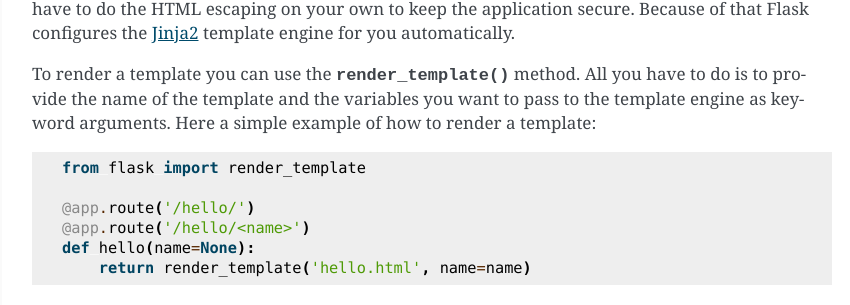
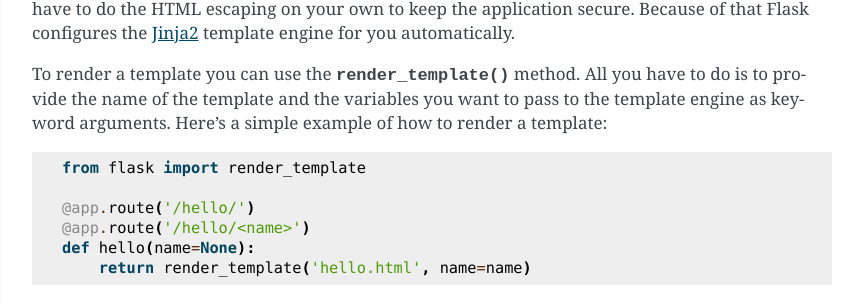
Before and after one commit to skybear308/flask, a Sphinx documentation site: the page built from docs/quickstart.rst, in a window 1280 px wide and 900 px high, scrolled down 5548 px. Shown: the part 198-503 px from the top of the window, without its empty margins (228-1078 px from the left). Built offline with Sphinx 7.4.7, drawn with Linux system fonts in a browser that asks for light colours.

Commit message:
Better English.

```diff
--- a/docs/quickstart.rst
+++ b/docs/quickstart.rst
@@ -285,7 +285,7 @@ the application secure.  Because of that Flask configures the `Jinja2
 To render a template you can use the :func:`~flask.render_template`
 method.  All you have to do is to provide the name of the template and the
 variables you want to pass to the template engine as keyword arguments.
-Here a simple example of how to render a template::
+Here's a simple example of how to render a template::
 
     from flask import render_template
 
```
